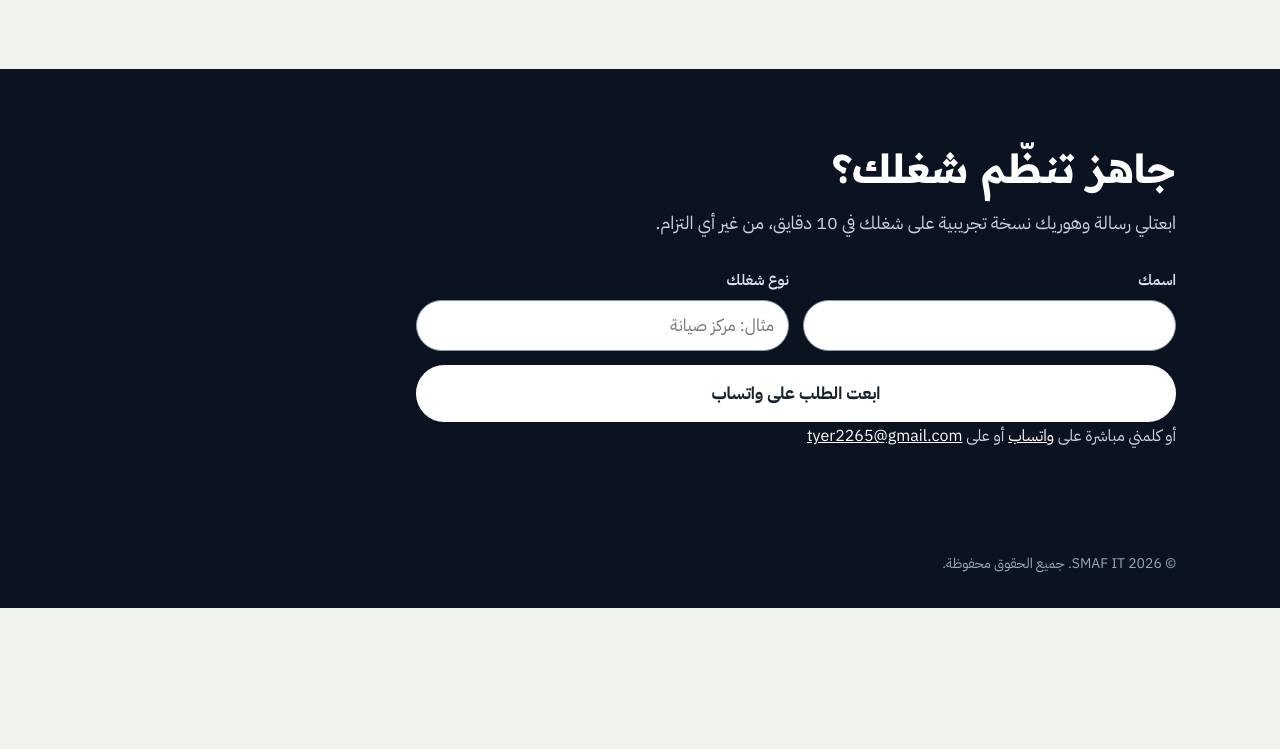
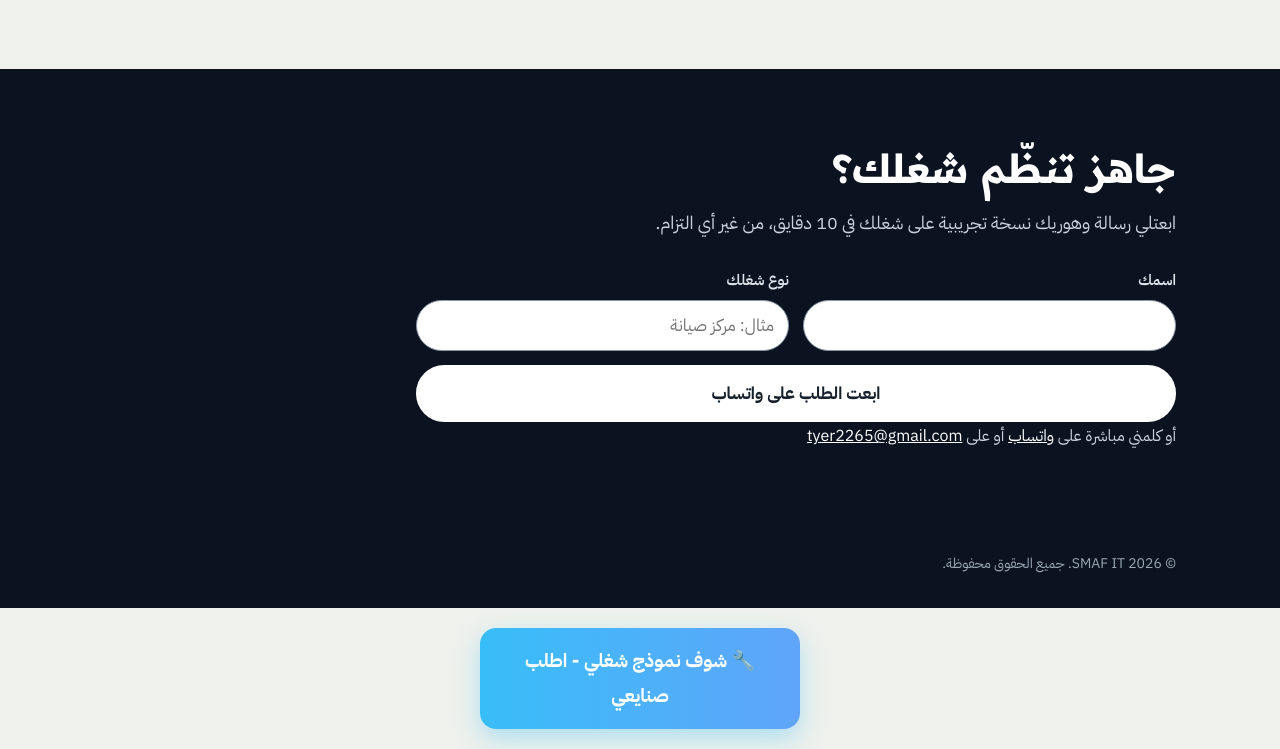
Before and after one commit to SHABAN39/my-site, a plain HTML site: page index.html in a window 1280 px wide. Shown: the part 2845-3594 px from the top of the page. Before the commit the page ends 3453 px from the top, so only its background shows below. Drawn offline with Linux system fonts and the light colour scheme.

Commit message:
blue button

```diff
--- a/index.html
+++ b/index.html
@@ -325,5 +325,6 @@ footer{background:var(--deep);color:#9AA7B5;font-size:14px;padding:0 0 32px}
   document.getElementById("yr").textContent = new Date().getFullYear();
 })();
 </script>
+<a href="order.html" style="display:block;max-width:320px;margin:20px auto;padding:16px;text-align:center;background:linear-gradient(90deg,#38BDF8,#60A5FA);color:#fff;font-size:19px;font-weight:900;border-radius:16px;text-decoration:none;box-shadow:0 10px 25px rgba(56,189,248,.35)">🔧 شوف نموذج شغلي - اطلب صنايعي</a>
 </body>
 </html>
```
